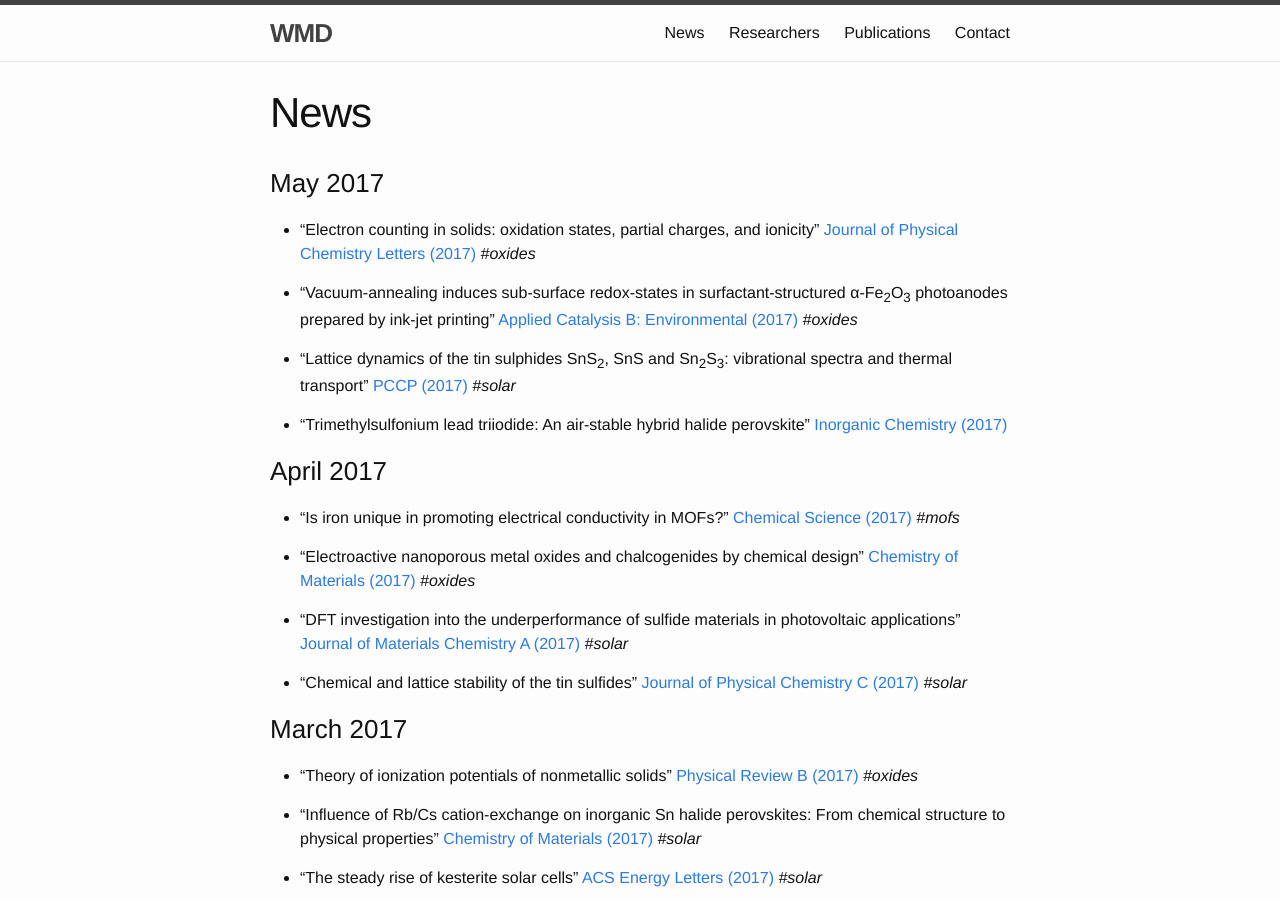
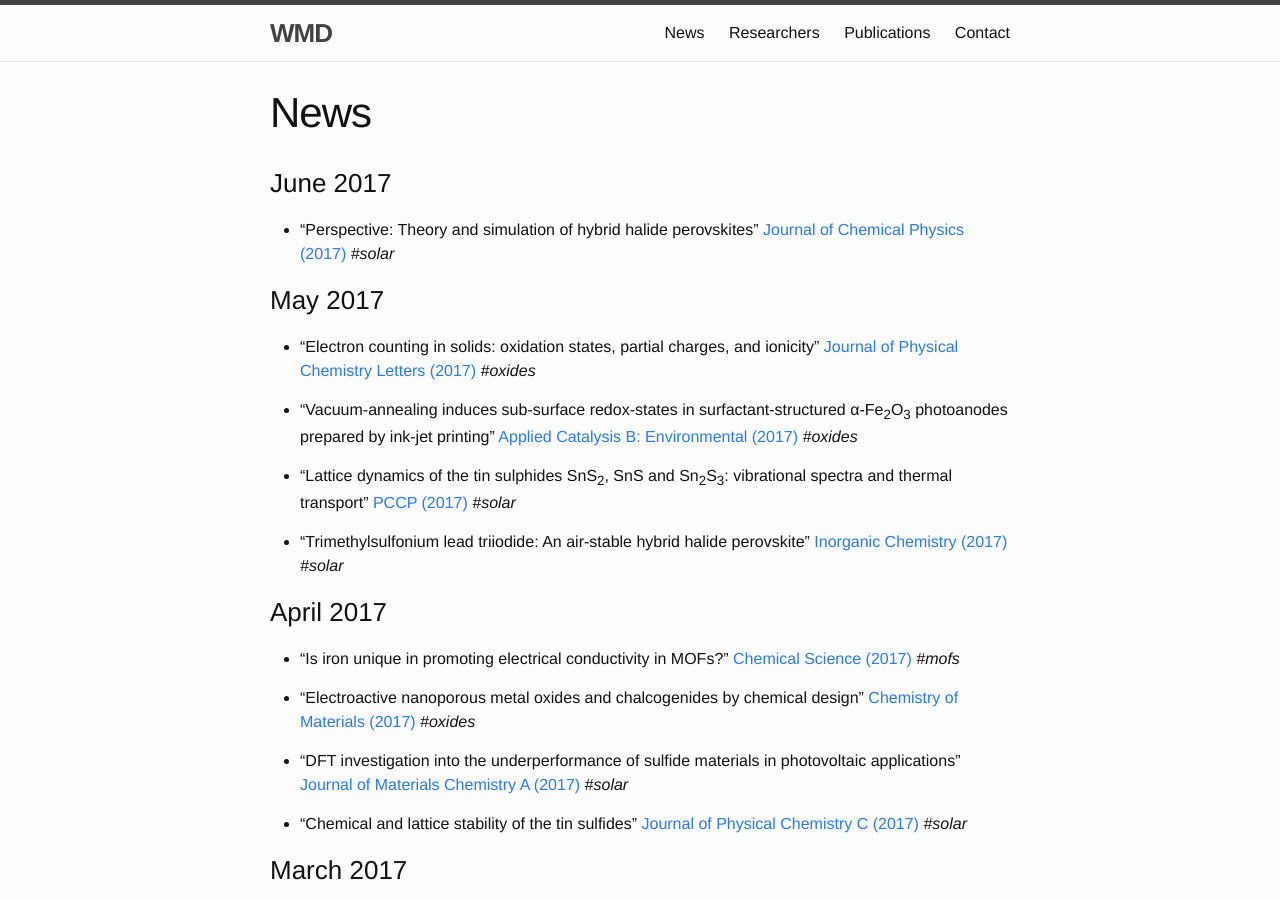
Before and after one commit to WMD-group/WMD-group.github.io, a Jekyll site: the page built from a_news.md, in a window 1280 px wide and 900 px high. Built offline with Jekyll 4.4.1, drawn with Linux system fonts in a browser that asks for light colours.

Commit message:
June update

```diff
--- a/a_news.md
+++ b/a_news.md
@@ -3,6 +3,12 @@ layout: page
 title: News
 permalink: /news/
 ---
+
+
+### June 2017
+
+* "Perspective: Theory and simulation of hybrid halide perovskites" [Journal of Chemical Physics (2017)](hhttp://aip.scitation.org/doi/full/10.1063/1.4984964)
+*#solar*
 
 ### May 2017
 
@@ -16,6 +22,7 @@ permalink: /news/
 *#solar*
 
 * "Trimethylsulfonium lead triiodide: An air-stable hybrid halide perovskite" [Inorganic Chemistry (2017)](http://pubs.acs.org/doi/abs/10.1021/acs.inorgchem.7b00395)
+*#solar*
 
 ### April 2017
 
```
